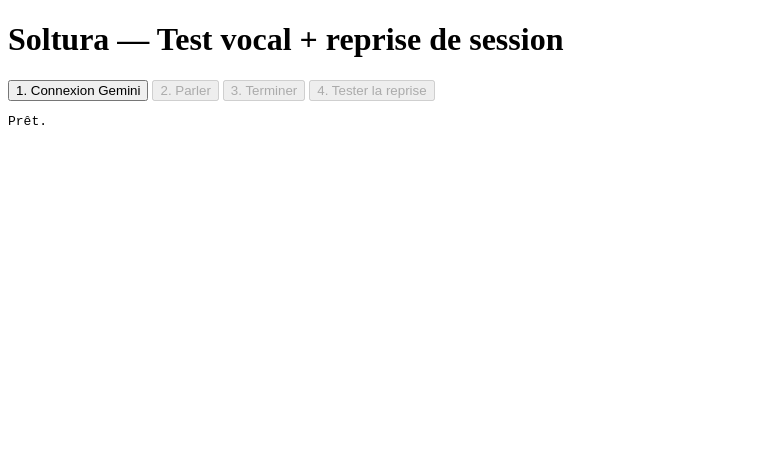
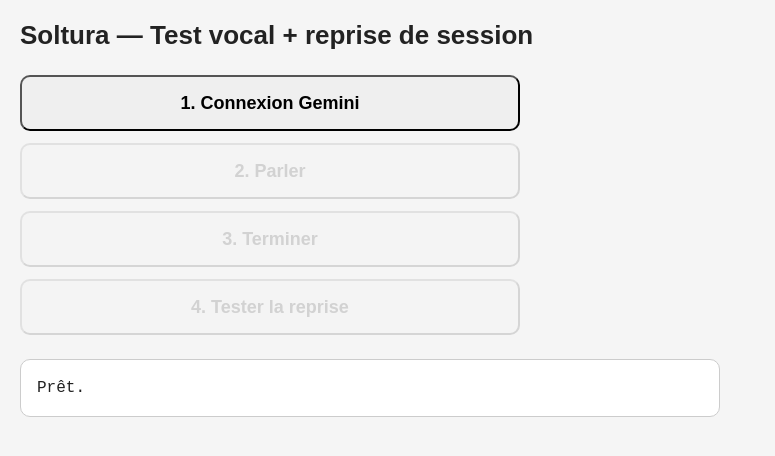
Before and after one commit to LumenX85/Soltura-POC, a plain HTML site: page frontend/gemini-auto-resume-test.html in a window 1280 px wide. Shown: the whole page, without its empty margins (0-775 px from the left). Drawn offline with Linux system fonts and the light colour scheme.

Commit message:
POC V0 - interface de test adaptee au Pixel

```diff
--- a/frontend/gemini-auto-resume-test.html
+++ b/frontend/gemini-auto-resume-test.html
@@ -2,7 +2,80 @@
 <html lang="fr">
 <head>
   <meta charset="UTF-8">
+  <meta name="viewport" content="width=device-width, initial-scale=1.0">
   <title>Soltura — Test reprise Gemini</title>
+
+<style>
+  * {
+    box-sizing: border-box;
+  }
+
+  body {
+    margin: 0;
+    padding: 20px;
+    font-family: Arial, sans-serif;
+    font-size: 18px;
+    line-height: 1.5;
+    background: #f5f5f5;
+    color: #222;
+  }
+
+  h1 {
+    font-size: 26px;
+    line-height: 1.2;
+    margin: 0 0 24px 0;
+  }
+
+  button {
+    display: block;
+    width: 100%;
+    max-width: 500px;
+    min-height: 56px;
+    margin: 12px 0;
+    padding: 12px 16px;
+    font-size: 18px;
+    font-weight: 600;
+    border-radius: 10px;
+    cursor: pointer;
+  }
+
+  button:disabled {
+    opacity: 0.5;
+    cursor: default;
+  }
+
+  pre {
+    width: 100%;
+    max-width: 700px;
+    margin-top: 24px;
+    padding: 16px;
+    overflow-wrap: anywhere;
+    white-space: pre-wrap;
+    word-break: break-word;
+    font-family: monospace;
+    font-size: 16px;
+    line-height: 1.5;
+    background: white;
+    border: 1px solid #ccc;
+    border-radius: 10px;
+  }
+
+  @media (max-width: 600px) {
+    body {
+      padding: 16px;
+      font-size: 18px;
+    }
+
+    h1 {
+      font-size: 24px;
+    }
+
+    pre {
+      font-size: 16px;
+    }
+  }
+</style>
+
 </head>
 
 <body>
```
